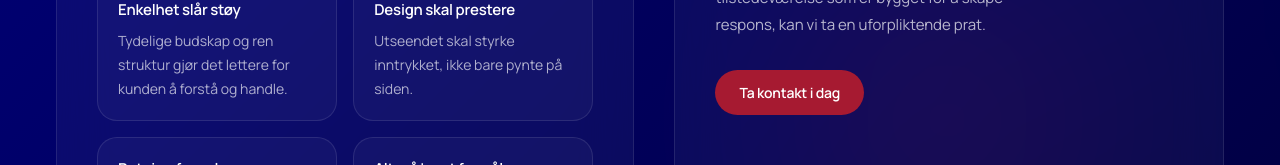
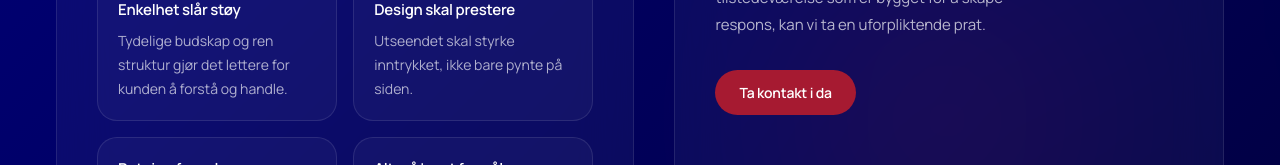
Before and after one commit to autovalg/dalanvekst, a Next.js app: page /om-oss in a window 1280 px wide. Shown: the part 996-1161 px from the top of the page. Built offline with nearby package versions, Linux system fonts and the light colour scheme.

Commit message:
reversering fix

```diff
--- a/app/om-oss/page.tsx
+++ b/app/om-oss/page.tsx
@@ -186,7 +186,7 @@ export default function OmOssPage() {
                 href="/kontakt"
                 className="inline-flex items-center rounded-full bg-[#A61A31] px-6 py-3 text-[14px] font-semibold tracking-[-0.015em] text-white transition hover:scale-[1.02] hover:bg-[#8f172a]"
               >
-                Ta kontakt i dag
+                Ta kontakt i da
               </a>
             </div>
           </div>
```
